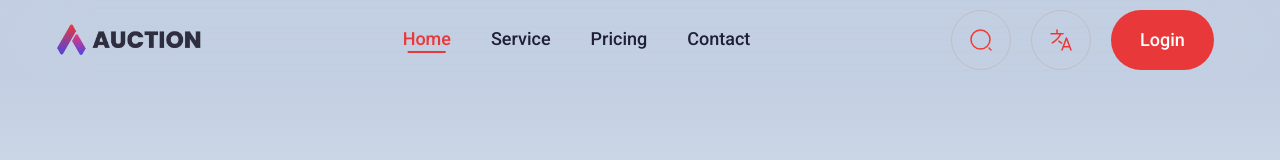
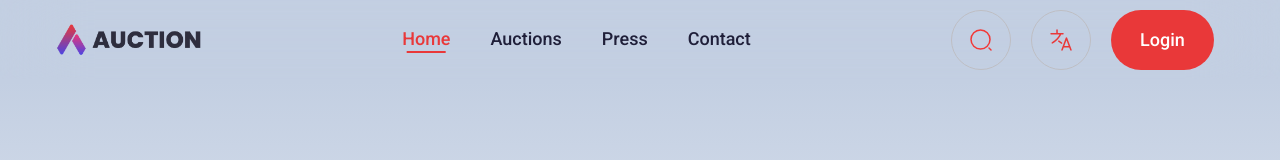
Before and after one commit to hasanhridoy01/Newroz-auction-public, a Next.js app: page / in a window 1280 px wide. Shown: the top 160 px of the page. Built offline with nearby package versions, Linux system fonts and the light colour scheme.

Commit message:
footer section add file

```diff
--- a/app/components/SharedComponents/Footer/Footer.jsx
+++ b/app/components/SharedComponents/Footer/Footer.jsx
@@ -13,8 +13,8 @@ const Footer = () => {
   const currentPath = router?.pathname || "";
 
   const isHomePage = currentPath === "/";
-  const isServicePage = currentPath.includes("service");
-  const isPricingPage = currentPath.includes("pricing");
+  const isAuctionPage = currentPath.includes(" Auction");
+  const isPressPage = currentPath.includes(" Press");
   const isContactPage = currentPath.includes("contact");
 
   return (
@@ -35,18 +35,18 @@ const Footer = () => {
                 Home
               </a>
             </Link>
-            <Link href="/service" legacyBehavior>
+            <Link href="/ Auction" legacyBehavior>
               <a
-                className={`nav-link ${isServicePage ? "nav-link-active" : ""}`}
+                className={`nav-link ${isAuctionPage ? "nav-link-active" : ""}`}
               >
-                Service
+                 Auction
               </a>
             </Link>
-            <Link href="/pricing" legacyBehavior>
+            <Link href="/ Press" legacyBehavior>
               <a
-                className={`nav-link ${isPricingPage ? "nav-link-active" : ""}`}
+                className={`nav-link ${isPressPage ? "nav-link-active" : ""}`}
               >
-                Pricing
+                 Press
               </a>
             </Link>
             <Link href="/contact" legacyBehavior>
--- a/app/components/SharedComponents/Header/Header.jsx
+++ b/app/components/SharedComponents/Header/Header.jsx
@@ -25,8 +25,8 @@ const Header = () => {
 
   //added active page color effect.............!
   const isHomePage = location.pathname.includes("/");
-  const isServicePage = location.pathname.includes("service");
-  const isPricingPage = location.pathname.includes("pricing");
+  const isAuctionsPage = location.pathname.includes("Auctions");
+  const isPressPage = location.pathname.includes(" Press");
   const isContactPage = location.pathname.includes("contact");
 
   const toggleDropdown = () => {
@@ -62,17 +62,17 @@ const Header = () => {
             <Link href={"/"} legacyBehavior>
               <a
                 href="#"
-                className={`nav-link ${isServicePage ? "nav-link-active" : ""}`}
+                className={`nav-link ${isAuctionsPage ? "nav-link-active" : ""}`}
               >
-                Service
+                Auctions
               </a>
             </Link>
             <Link href={"/"} legacyBehavior>
               <a
                 href="#"
-                className={`nav-link ${isPricingPage ? "nav-link-active" : ""}`}
+                className={`nav-link ${isPressPage ? "nav-link-active" : ""}`}
               >
-                Pricing
+                 Press
               </a>
             </Link>
             <Link href={"/"} legacyBehavior>
```
